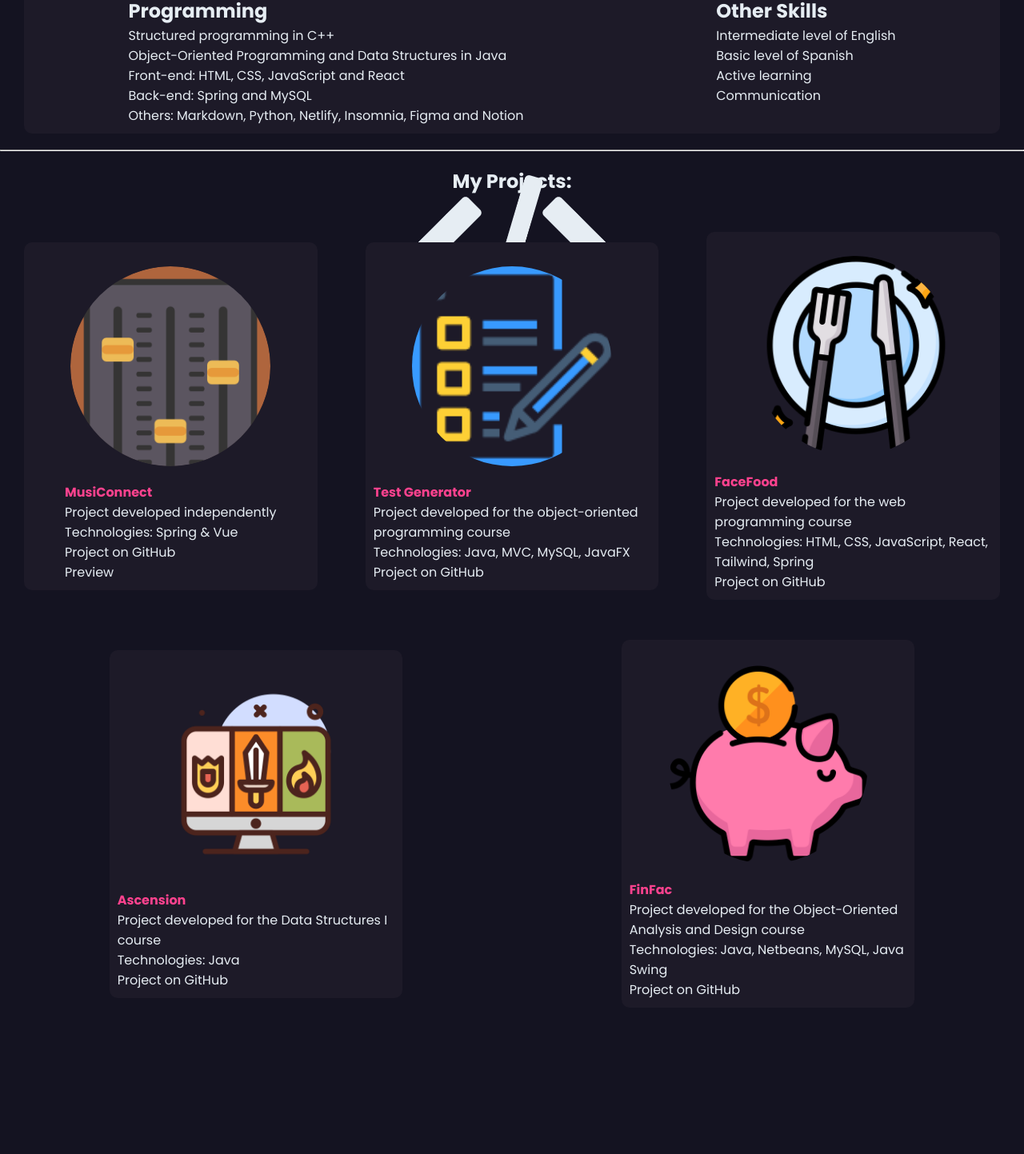
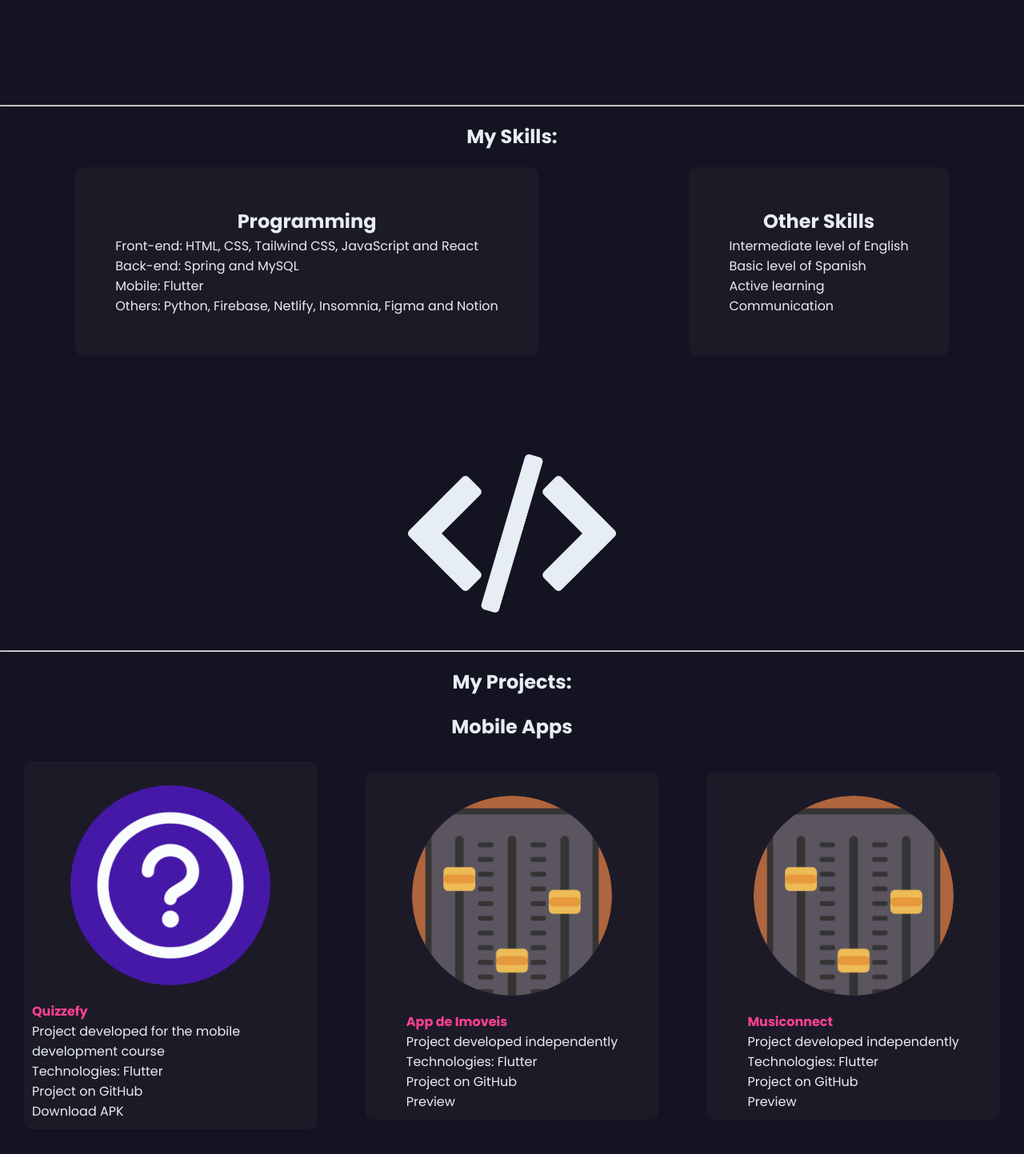
Before and after one commit to jovitif/Portfolio-Showcase, a Vue app in the folder portfolio/: page / in a window 1280 px wide. Shown: the part 649-2092 px from the top of the page at 80% size. Before the commit the page ends 1934 px from the top, so only its background shows below. Built offline with nearby package versions, Linux system fonts and the light colour scheme.

Commit message:
adicionando projeto quizzefy

```diff
--- a/portfolio/src/components/AboutSection.vue
+++ b/portfolio/src/components/AboutSection.vue
@@ -1,5 +1,5 @@
 <template>
-    <section class="sectionsobre" id="About">
+    <section id="About" class="sectionsobre" >
         <section class="profile">
             <div class="card">
                 <a href="https://github.com/jovitif" target="_blank"><img src="../assets/profile.png" alt="Foto de perfil"></a>
--- a/portfolio/src/components/HeaderComponent.vue
+++ b/portfolio/src/components/HeaderComponent.vue
@@ -11,7 +11,6 @@
       </div>
       <nav class="menu" :class="{ active: isMenuOpen }">
         <ul>
-          <li><a href="#Home">Home</a></li>
           <li><a href="#About">About</a></li>
           <li><a href="#Skills">Skills</a></li>
           <li><a href="#Projects">Projects</a></li>
@@ -21,6 +20,7 @@
   </template>
 
   <script>
+
   export default {
     name: 'HeaderComponent',
     data() {
@@ -31,7 +31,11 @@
     methods: {
       toggleMenu() {
         this.isMenuOpen = !this.isMenuOpen;
-      }
+      },
+      myFunction() {
+        var element = document.body;
+        element.classList.toggle("white-mode");
+    }
     }
   };
   </script>
@@ -114,6 +118,11 @@
     cursor: pointer;
   }
 
+  .white-mode {
+    background-color: white;
+    color: blue;
+  }
+
   @media (max-width: 768px) {
     .menu-toggle {
       display: flex;
--- a/portfolio/src/components/ProjectsSection.vue
+++ b/portfolio/src/components/ProjectsSection.vue
@@ -1,6 +1,71 @@
 <template>
 
+    <h2>Mobile Apps</h2>
     <section class="sectionprojetos" id="Projects">
+
+        <section class="item">
+            <section class="projeto">
+                <div class="card">
+                    <img src="../assets/logo.png" alt="Quizzefy Image">
+                    <div class="card-info">
+                        <p><span>Quizzefy</span></p>
+                        <p>Project developed for the mobile development course</p>
+                        <p>Technologies: Flutter</p>
+                        <a href="https://github.com/jovitif/Quizzefy-Mobile-App" target="_blank">Project on GitHub</a>
+                        <a href="/src/apks/quizzefy/app-debug.apk" download>Download APK</a>
+                    </div>
+                </div>
+            </section>
+        </section>
+        <section class="item">
+            <section class="projeto">
+                <div class="card">
+                    <img src="../assets/MusicConnect.png" alt="Music Image">
+                    <div class="card-info">
+                        <p><span>App de Imoveis</span></p>
+                        <p>Project developed independently</p>
+                        <p>Technologies: Flutter</p>
+                        <a href="https://github.com/jovitif/MusiConnect" target="_blank">Project on GitHub</a>
+                        <a href="https://musicconnect.netlify.app/" target="_blank">Preview</a>
+                    </div>
+                </div>
+            </section>
+        </section>
+        <section class="item">
+            <section class="projeto">
+                <div class="card">
+                    <img src="../assets/MusicConnect.png" alt="Music Image">
+                    <div class="card-info">
+                        <p><span>Musiconnect</span></p>
+                        <p>Project developed independently</p>
+                        <p>Technologies: Flutter</p>
+                        <a href="https://github.com/jovitif/MusiConnect" target="_blank">Project on GitHub</a>
+                        <a href="https://musicconnect.netlify.app/" target="_blank">Preview</a>
+                    </div>
+                </div>
+            </section>
+        </section>
+</section>
+
+<h2>Web Apps</h2>
+        <section class="sectionprojetos" id="Projects">
+
+            <section class="item">
+                <section class="projeto">
+                    <div class="card">
+                        <img src="../assets/test.png" alt="Test Image">
+                        <div class="card-info">
+                            <p><span>Test Generator</span></p>
+                            <p>Project developed for the object-oriented programming course</p>
+                            <p>Technologies: Java, MVC, MySQL, JavaFX</p>
+                            <a href="https://github.com/jovitif/Test-Generator-System" target="_blank">Project on
+                                GitHub</a>
+                        </div>
+                    </div>
+                </section>
+            </section>
+
+
         <section class="item">
             <section class="projeto">
                 <div class="card">
@@ -18,20 +83,6 @@
         <section class="item">
             <section class="projeto">
                 <div class="card">
-                    <img src="../assets/test.png" alt="Test Image">
-                    <div class="card-info">
-                        <p><span>Test Generator</span></p>
-                        <p>Project developed for the object-oriented programming course</p>
-                        <p>Technologies: Java, MVC, MySQL, JavaFX</p>
-                        <a href="https://github.com/jovitif/Test-Generator-System" target="_blank">Project on
-                            GitHub</a>
-                    </div>
-                </div>
-            </section>
-        </section>
-        <section class="item">
-            <section class="projeto">
-                <div class="card">
                     <img src="../assets/food.png" alt="Food Image">
                     <div class="card-info">
                         <p><span>FaceFood</span></p>
@@ -42,44 +93,30 @@
                 </div>
             </section>
         </section>
-        <section class="item">
-            <section class="projeto">
-                <div class="card">
-                    <img src="../assets/Ascension.png" alt="Cards Image">
-                    <div class="card-info">
-                        <p><span>Ascension</span></p>
-                        <p>Project developed for the Data Structures I course</p>
-                        <p>Technologies: Java</p>
-                        <a href="https://github.com/BrennoKM/Ascencion" target="_blank">Project on GitHub</a>
-                    </div>
-                </div>
-            </section>
-        </section>
-        <section class="item">
-            <section class="projeto">
-                <div class="card">
-                    <img src="../assets/Finfac.png" alt="Money Image">
-                    <div class="card-info">
-                        <p><span>FinFac</span></p>
-                        <p>Project developed for the Object-Oriented Analysis and Design course</p>
-                        <p>Technologies: Java, Netbeans, MySQL, Java Swing</p>
-                        <a href="https://github.com/jovitif/FinFac-FinancasFaceis" target="_blank">Project on
-                            GitHub</a>
-                    </div>
-                </div>
-            </section>
-        </section>
+
+
 
     </section>
 </template>
 
 <script>
+
+
 export default {
     name: "ProjectsSection",
+    components:{
+
+    }
 }
+
 </script>
 
 <style scoped>
+
+h2{
+    display: flex;
+    justify-content: center;
+}
 
 .sectionprojetos {
     display: flex;
--- a/portfolio/src/components/SkillsSection.vue
+++ b/portfolio/src/components/SkillsSection.vue
@@ -1,16 +1,15 @@
 <template>
     <section class="sectionskills">
-        <section>
+        <section class="sectionskill">
             <h2>Programming</h2>
             <ul>
-                <li>Structured programming in C++</li>
-                <li>Object-Oriented Programming and Data Structures in Java</li>
-                <li>Front-end: HTML, CSS, JavaScript and React</li>
+                <li>Front-end: HTML, CSS, Tailwind CSS, JavaScript and React</li>
                 <li>Back-end: Spring and MySQL</li>
-                <li>Others: Markdown, Python, Netlify, Insomnia, Figma and Notion</li>
+                <li>Mobile: Flutter</li>
+                <li>Others: Python, Firebase, Netlify, Insomnia, Figma and Notion</li>
             </ul>
         </section>
-        <section>
+        <section class="sectionskill">
             <h2>Other Skills</h2>
             <ul>
                 <li>Intermediate level of English</li>
@@ -20,7 +19,6 @@
             </ul>
         </section>
     </section>
-
 </template>
 
 <script>
@@ -30,15 +28,23 @@ export default {
 </script>
 
 <style scoped>
+
+h2{
+    text-align: center;
+}
 .sectionskills{
-    background-color: var(--accent-color);
-    border-radius: 10px;
-    padding: 10px;
-    margin-inline: 30px;
-    margin-bottom: 20px;
+
     display: flex;
     flex-direction: row;
     justify-content: space-around;
+}
+
+.sectionskill{
+    background-color: var(--accent-color);
+    border-radius: 10px;
+    padding: 50px;
+    margin-inline: 30px;
+    margin-bottom: 20px;
 }
 
 @media screen and (max-width: 768px) {
--- a/portfolio/src/views/HomePage.vue
+++ b/portfolio/src/views/HomePage.vue
@@ -5,18 +5,22 @@
 
 
     <main>
-
+        <div class="display">
         <div class="section-wrapper">
             <AboutSection></AboutSection>
           </div>
+          </div>
 
-        <hr>
+        <hr id="Skills">
+        <div class="display">
+            <div class="central-header" >
+                <h2>My Skills:</h2>
+            </div>
 
-        <div class="central-header" id="Skills">
-            <h2>My Skills:</h2>
+            <SKillsSection></SKillsSection>
         </div>
 
-        <SKillsSection></SKillsSection>
+
         <hr>
 
 
@@ -137,11 +141,19 @@
       padding: 20px;
 }
 
+.display{
+    height: 85vh;
+}
+
 @media screen and (max-width: 768px) {
     .section-wrapper {
         margin-top: 150px; /* Ajuste a quantidade de espaço conforme necessário */
       }
 
+      .display{
+        height: 100%;
+      }
+
 }
 
   </style>
```
Also changed, not shown: portfolio/src/components/ProjectComponent.vue (added, +33 -0 lines), portfolio/src/assets/logo.png (added), 1 other file (tests, documents, lock files or other folders).
